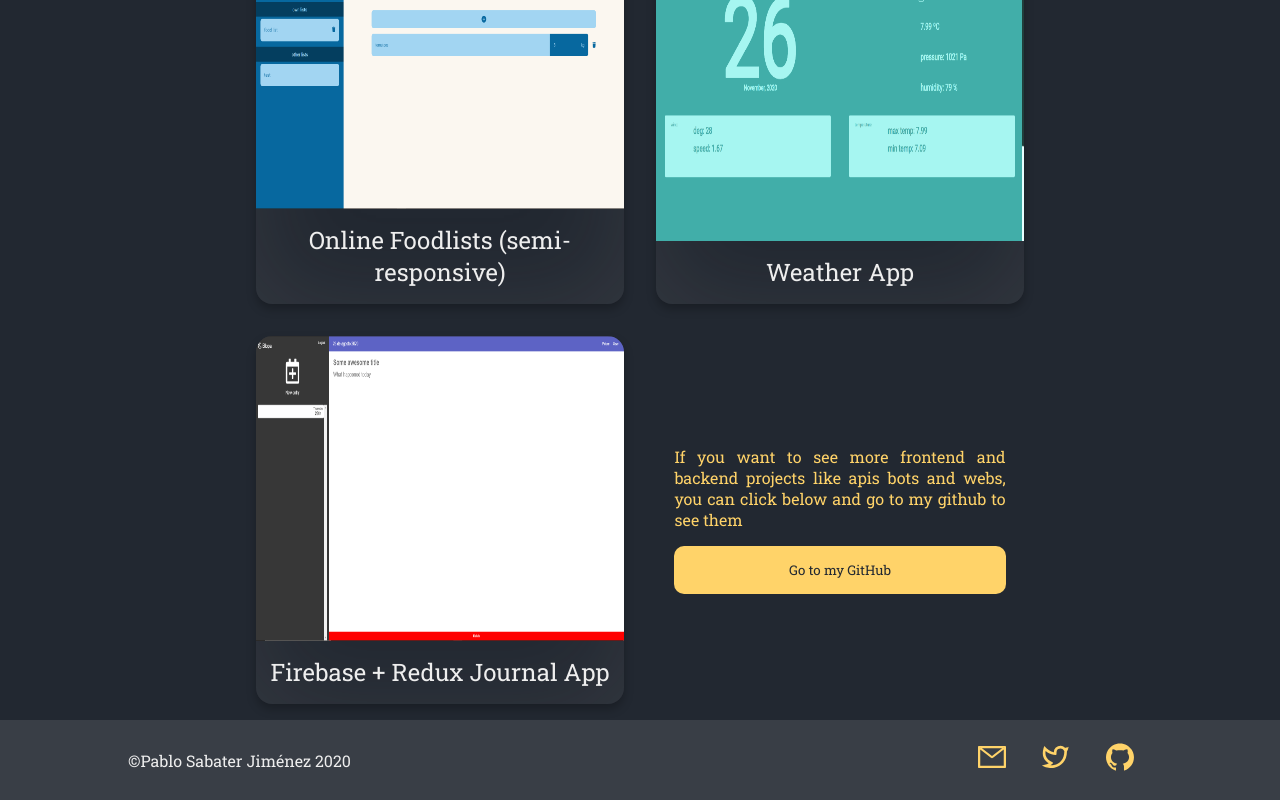
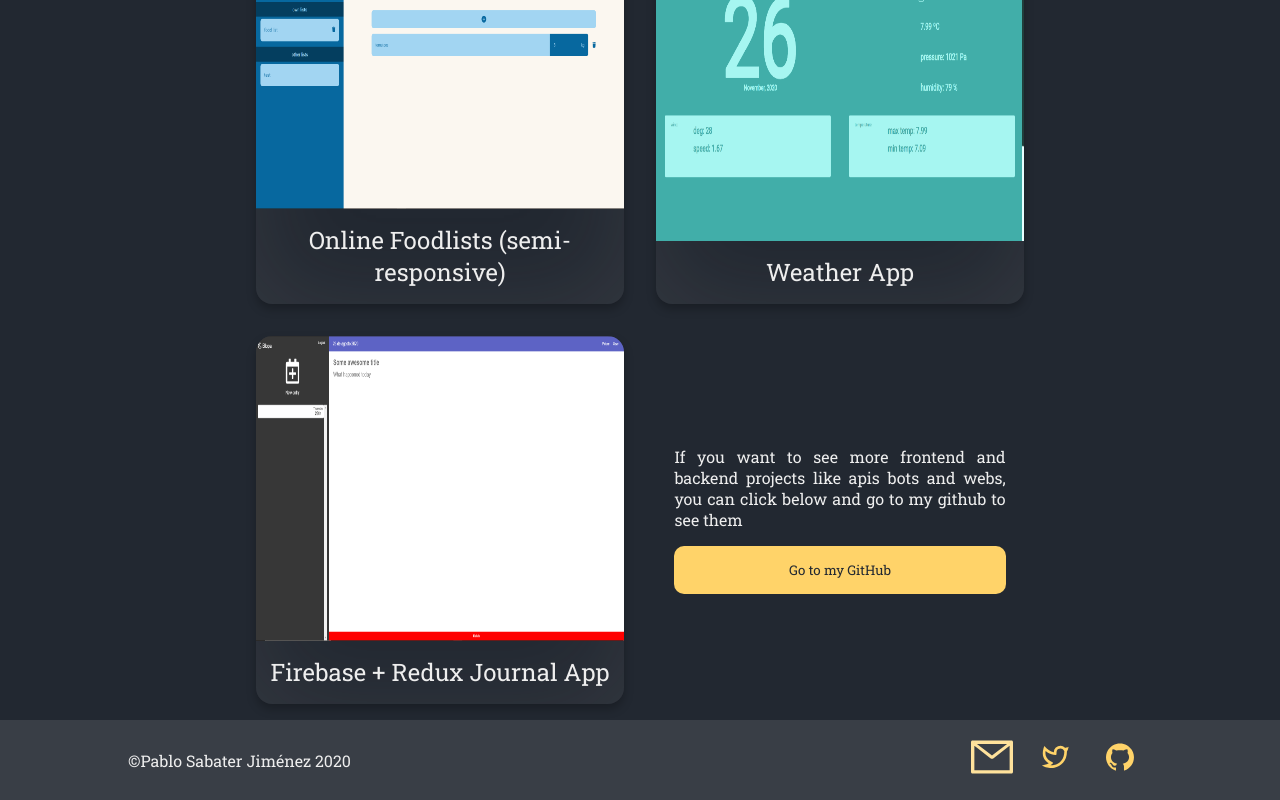
Before and after one commit to Blopaa/Portfolio, a Next.js app: page / in a window 1280 px wide. In both pictures the pointer is over the link 992 px from the left and 1790 px from the top of the page. Shown: the part 1030-1830 px from the top of the page. Built offline with nearby package versions, Linux system fonts and the light colour scheme.

Commit message:
fix: styles

```diff
--- a/styles/components/footer.scss
+++ b/styles/components/footer.scss
@@ -18,6 +18,15 @@
       cursor: pointer;
       color: $secondary;
       margin: 1rem;
+      svg {
+        transition: 0.1s all;
+      }
+      &:hover {
+        color: lighten($color: $secondary, $amount: 10);
+        svg {
+          transform: scale(1.5, 1.5);
+        }
+      }
     }
   }
 }
--- a/styles/components/project.scss
+++ b/styles/components/project.scss
@@ -56,7 +56,7 @@
     flex-direction: column;
     p {
       text-align: justify;
-      color: $secondary;
+      color: $white;
       margin-bottom: 1rem;
     }
     a {
```
